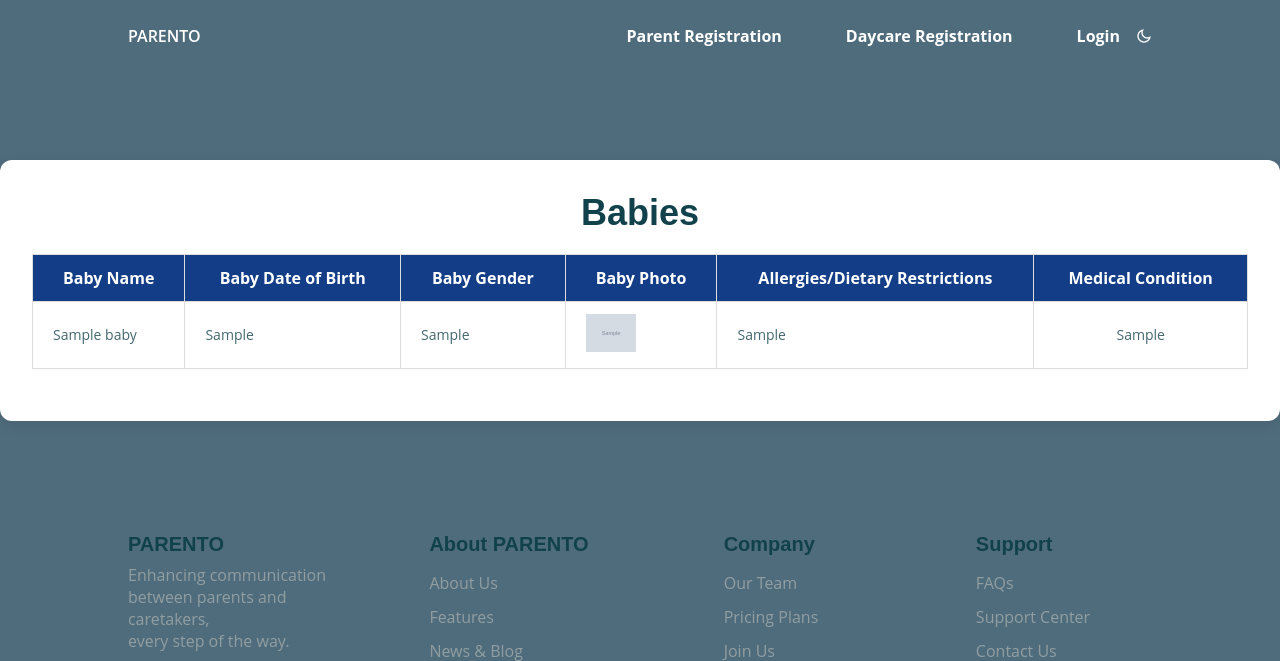
After one commit to risal-ea/parento, a Flask app: page /view-babies-daycare in a window 1280 px wide. The commit adds this page. Shown: the top 661 px of the page. Run offline with Flask 3, Linux system fonts and the light colour scheme; tables that the repository leaves empty hold one stand-in row (values such as "Sample post"); grey boxes marked "Sample" are stand-in pictures.

Commit message:
seting up view babies page for daycare module

```diff
--- a/dayCare.py
+++ b/dayCare.py
@@ -150,3 +150,12 @@ def addFacility():
         insert(z)
 
     return render_template('addFacility.html')
+
+@dayCare.route("/view-babies-daycare", methods=['get', 'post'])
+def viewBabies():
+    data={}
+    a = 'select * from babies'
+    b=select(a)
+    if b:
+        data['view']=b
+    return render_template('viewBabies_daycare.html', data=data)
--- a/templates/dayCare.html
+++ b/templates/dayCare.html
@@ -12,7 +12,7 @@
         <br>
         <a href="/manageFacilities">manage facilities</a>
         <br>
-        <a href="/">view babies</a>
+        <a href="/view-babies-daycare">view babies</a>
     </center>
 </body>
 </html>
--- /dev/null
+++ b/templates/viewBabies_daycare.html
@@ -0,0 +1,27 @@
+{% include 'public/header.html' %}
+<body style="background-color: #4F6C7D;">
+    <div class="data-container">
+        <h1>Babies</h1>
+        <table class="data-table">
+            <tr>
+                <th>Baby Name</th>
+                <th>Baby Date of Birth</th>
+                <th>Baby Gender</th>
+                <th>Baby Photo</th>
+                <th>Allergies/Dietary Restrictions</th>
+                <th>Medical Condition</th>
+            </tr>
+            {% for i in data['view'] %}
+            <tr>
+                <td>{{ i['baby_name'] }}</td>
+                <td>{{ i['baby_dob'] }}</td>
+                <td>{{ i['baby_gender'] }}</td>
+                <td><img src="{{ i['baby_photo'] }}" alt="{{ i['baby_name'] }}" width="50" /></td>
+                <td>{{ i['allergies_or_dietry_restriction'] }}</td>
+                <td>{{ i['medical_condition'] }}</td>
+            </tr>
+            {% endfor %}
+        </table>
+    </div>
+</body>
+{% include 'public/footer.html' %}
```
